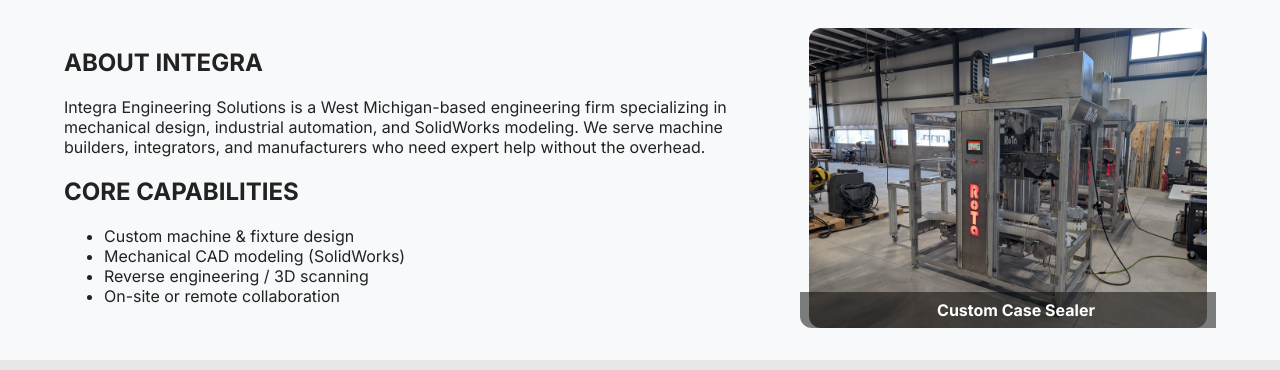
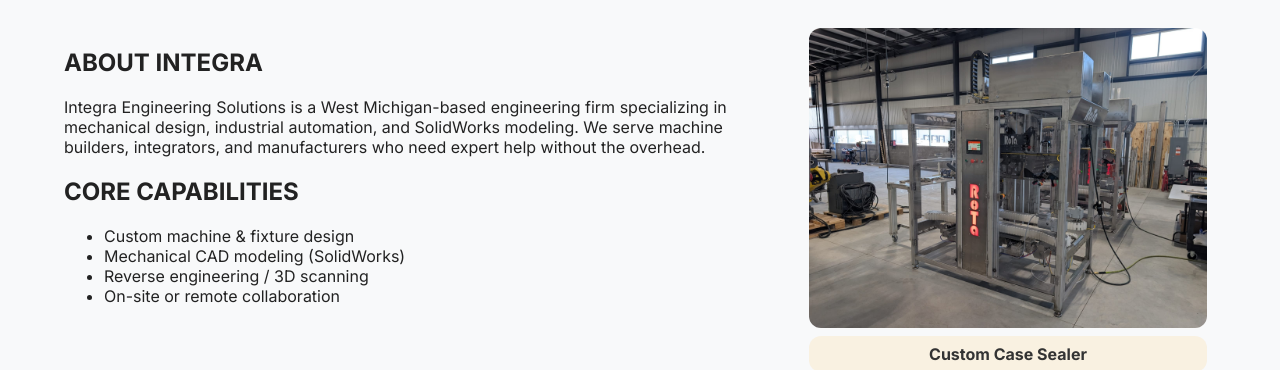
Before and after one commit to taylor-dykstra/Integra-website, a plain HTML site: page index.html in a window 1280 px wide. Shown: the part 523-893 px from the top of the page. Drawn offline with Linux system fonts and the light colour scheme.

Commit message:
Add files via upload

```diff
--- a/index.html
+++ b/index.html
@@ -47,15 +47,15 @@
     <div class="carousel">
       <div class="carousel-item active">
         <img src="images/slide1.jpg" class="carousel-slide" />
-        <div class="carousel-caption">Integra Engineering Solutions</div>
+        <p class="carousel-caption">Integra Engineering Solutions</p>
       </div>
       <div class="carousel-item">
         <img src="images/slide2.jpg" class="carousel-slide" />
-        <div class="carousel-caption">Custom Case Sealer</div>
+        <p class="carousel-caption">Custom Case Sealer</p>
       </div>
       <div class="carousel-item">
         <img src="images/slide3.jpg" class="carousel-slide" />
-        <div class="carousel-caption">Custom Case Sealer CAD</div>
+        <p class="carousel-caption">Custom Case Sealer CAD</p>
       </div>
     </div>
   </main>
--- a/style.css
+++ b/style.css
@@ -77,24 +77,19 @@ main.content {
 }
 .carousel {
   flex: 1 1 35%;
-  height: 300px;
   display: flex;
-  justify-content: center;
+  flex-direction: column;
   align-items: center;
-  overflow: hidden;
-  position: relative;
 }
 .carousel-item {
-  position: absolute;
-  width: 100%;
-  height: 100%;
   display: none;
+  text-align: center;
 }
 .carousel-item.active {
   display: block;
 }
 .carousel-slide {
-  max-height: 100%;
+  max-height: 300px;
   max-width: 100%;
   object-fit: contain;
   border-radius: 12px;
@@ -102,16 +97,13 @@ main.content {
   margin: auto;
 }
 .carousel-caption {
-  position: absolute;
-  bottom: 0;
-  left: 0;
-  width: 100%;
+  margin-top: 0.5rem;
   text-align: center;
-  color: white;
+  color: #333;
   font-weight: bold;
-  background: rgba(0, 0, 0, 0.5);
+  background: rgba(255, 165, 0, 0.1);
   padding: 0.5rem;
-  border-radius: 0 0 12px 12px;
+  border-radius: 12px;
 }
 footer {
   background: #e6e6e6;
```
